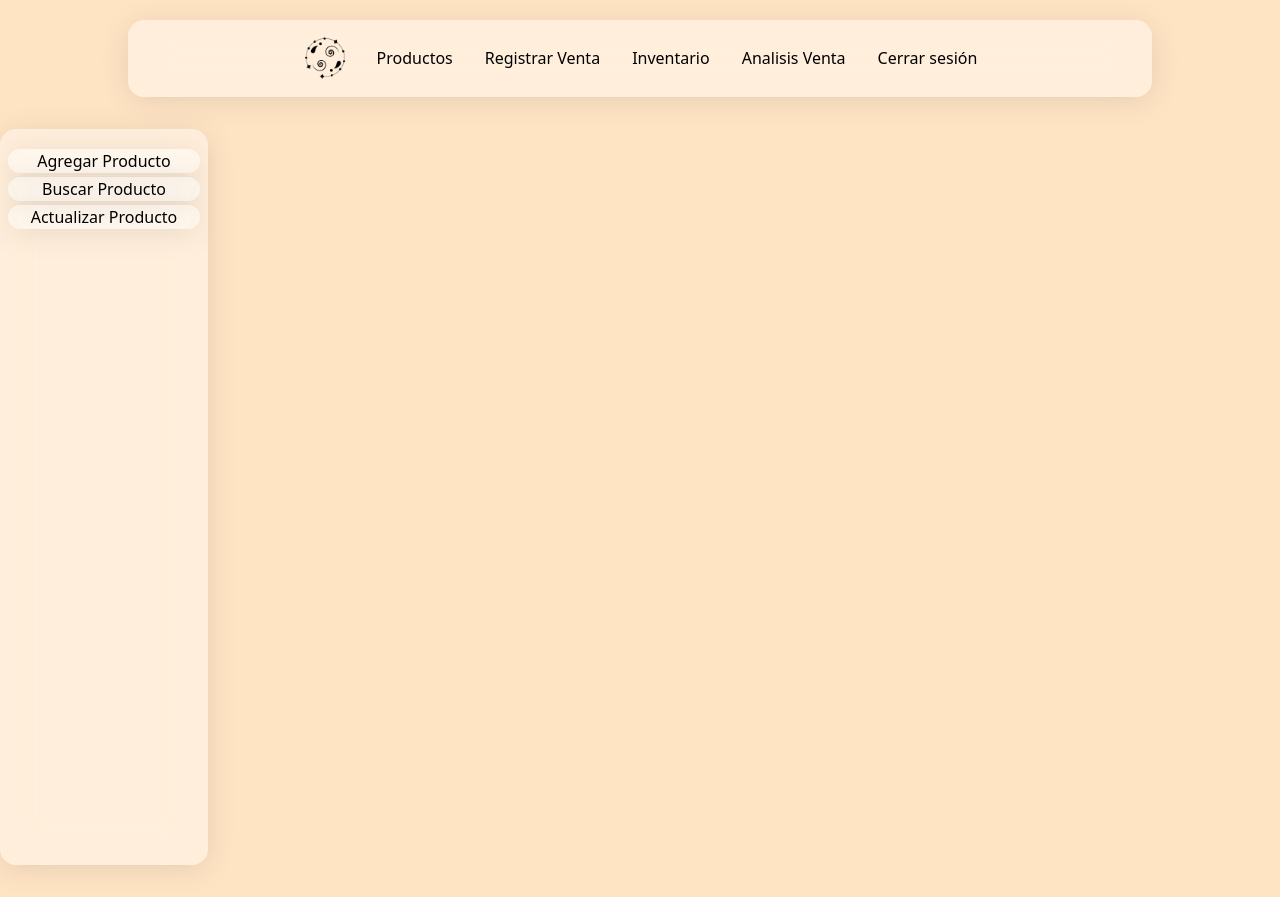
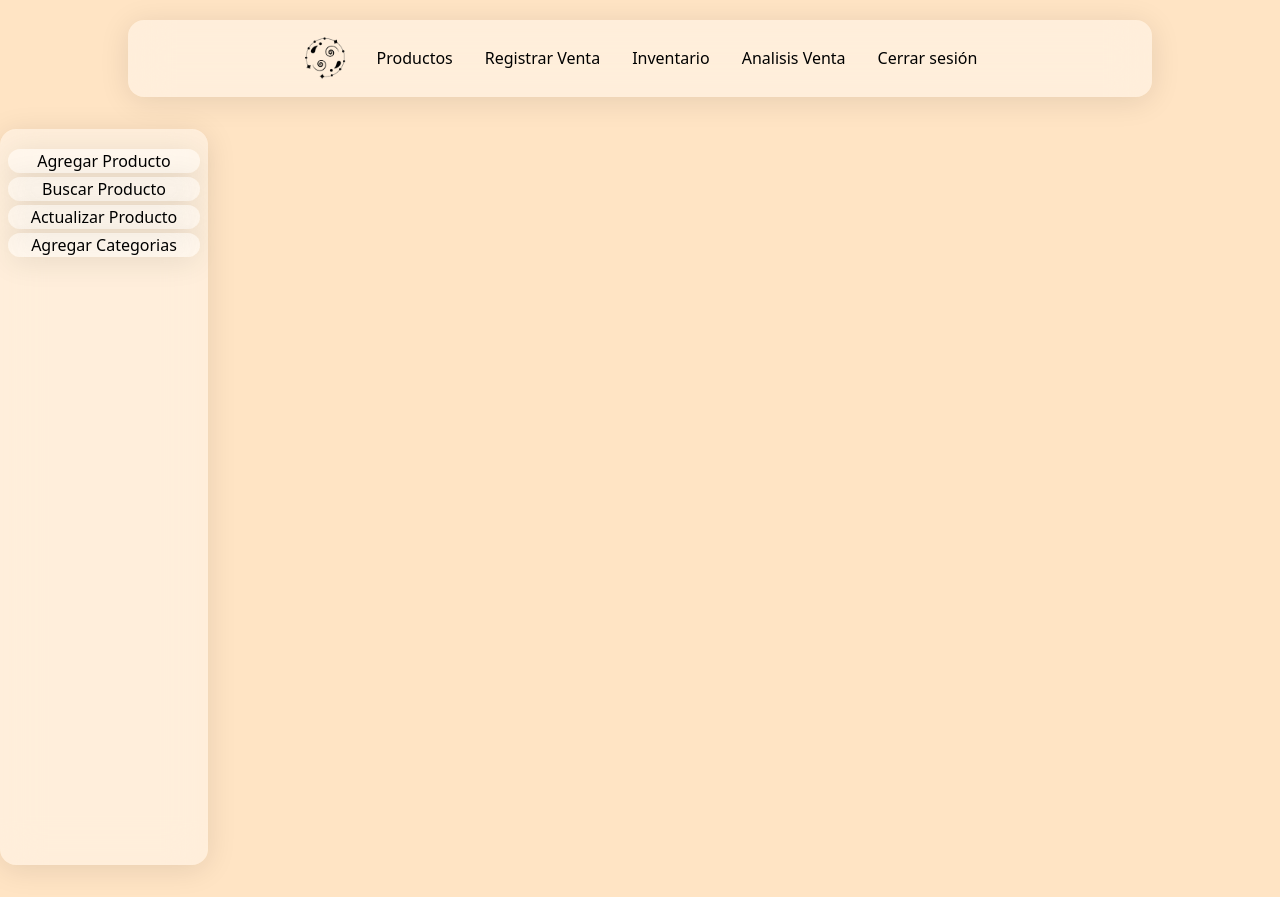
Before and after one commit to Soshiza/Soshiza-Smart-Management, a Next.js app: page /products in a window 1280 px wide. Built offline with nearby package versions, Linux system fonts and the light colour scheme; no server answers; sample sign-in values are in the browser's storage.

Commit message:
A layout that allows navigation between product components has been created

```diff
--- a/src/components/layoutProducts/index.jsx
+++ b/src/components/layoutProducts/index.jsx
@@ -5,6 +5,7 @@ import ProductForm from '../productForm';
 import './index.css';
 import SearchProduct from '../searchProducts';
 import UpdateProduct from '../updateProducts';
+import Categories from '../addCategory';
 
 const LayoutProducts = () => {
     const [selectedComponent, setSelectedComponent] = useState(null);
@@ -19,6 +20,10 @@ const LayoutProducts = () => {
 
     const handleUpdateProductClick = () => {
         setSelectedComponent('UpdateProduct');
+    };
+
+    const handleAddCategoryClick = () => {
+        setSelectedComponent('Categories');
     };
 
     const componentVariants = {
@@ -44,6 +49,12 @@ const LayoutProducts = () => {
                 return (
                     <motion.div variants={componentVariants} initial="hidden" animate="visible" exit="hidden">
                         <UpdateProduct />
+                    </motion.div>
+                );
+                case 'Categories':
+                return (
+                    <motion.div variants={componentVariants} initial="hidden" animate="visible" exit="hidden">
+                        <Categories />
                     </motion.div>
                 );
             default:
@@ -76,6 +87,13 @@ const LayoutProducts = () => {
                     >
                         Actualizar Producto
                     </motion.div>
+                    <motion.div
+                        className="bg-glass w-48 h-6 mb-1 rounded-full"
+                        onClick={handleAddCategoryClick}
+                        whileHover={{ backgroundColor: '#d1d5db', cursor: 'pointer' }}
+                    >
+                        Agregar Categorias
+                    </motion.div>
                 </div>
                 <div className="ml-4 flex-grow" layout>{renderSelectedComponent()}</div>
             </div>
```
